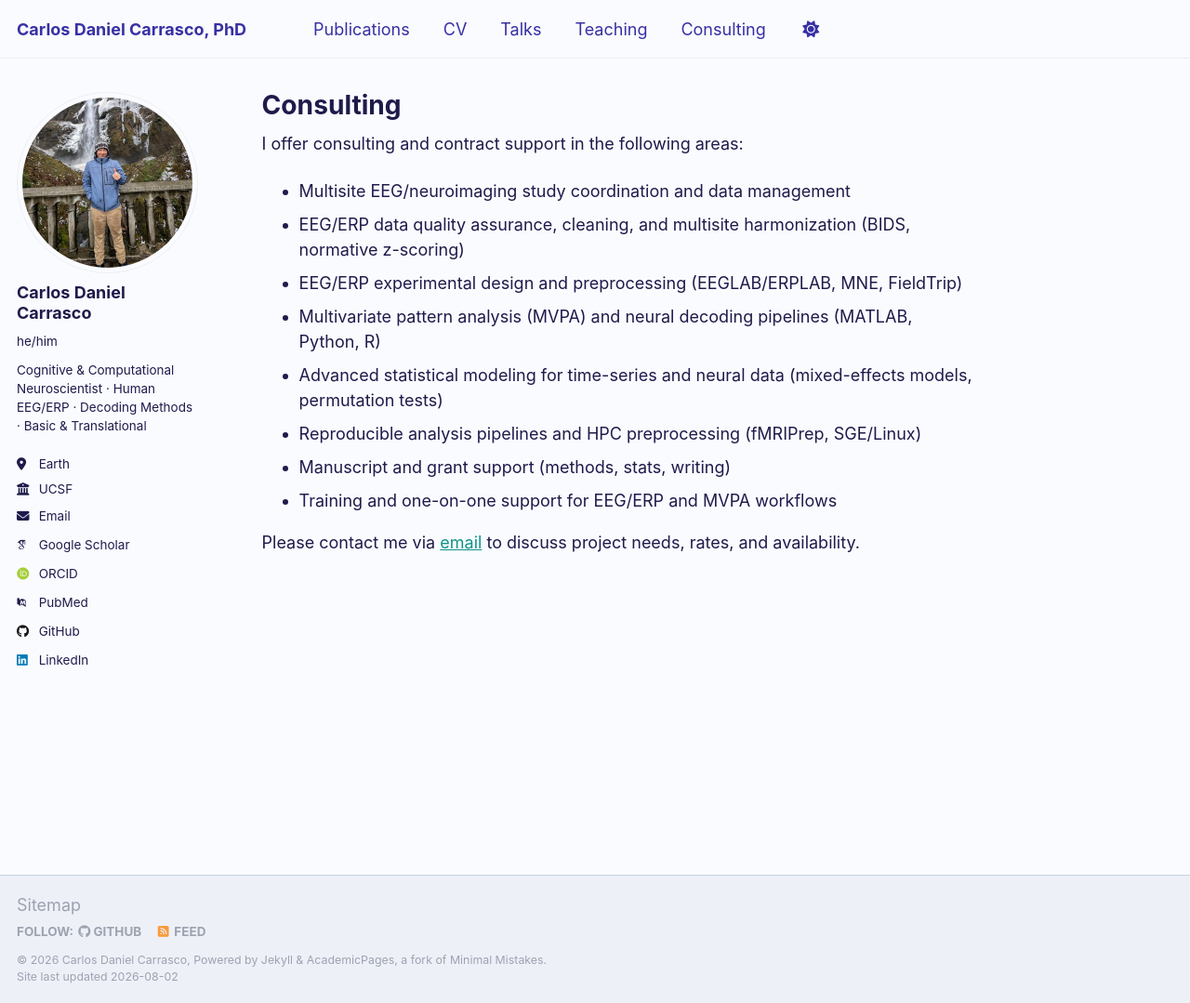
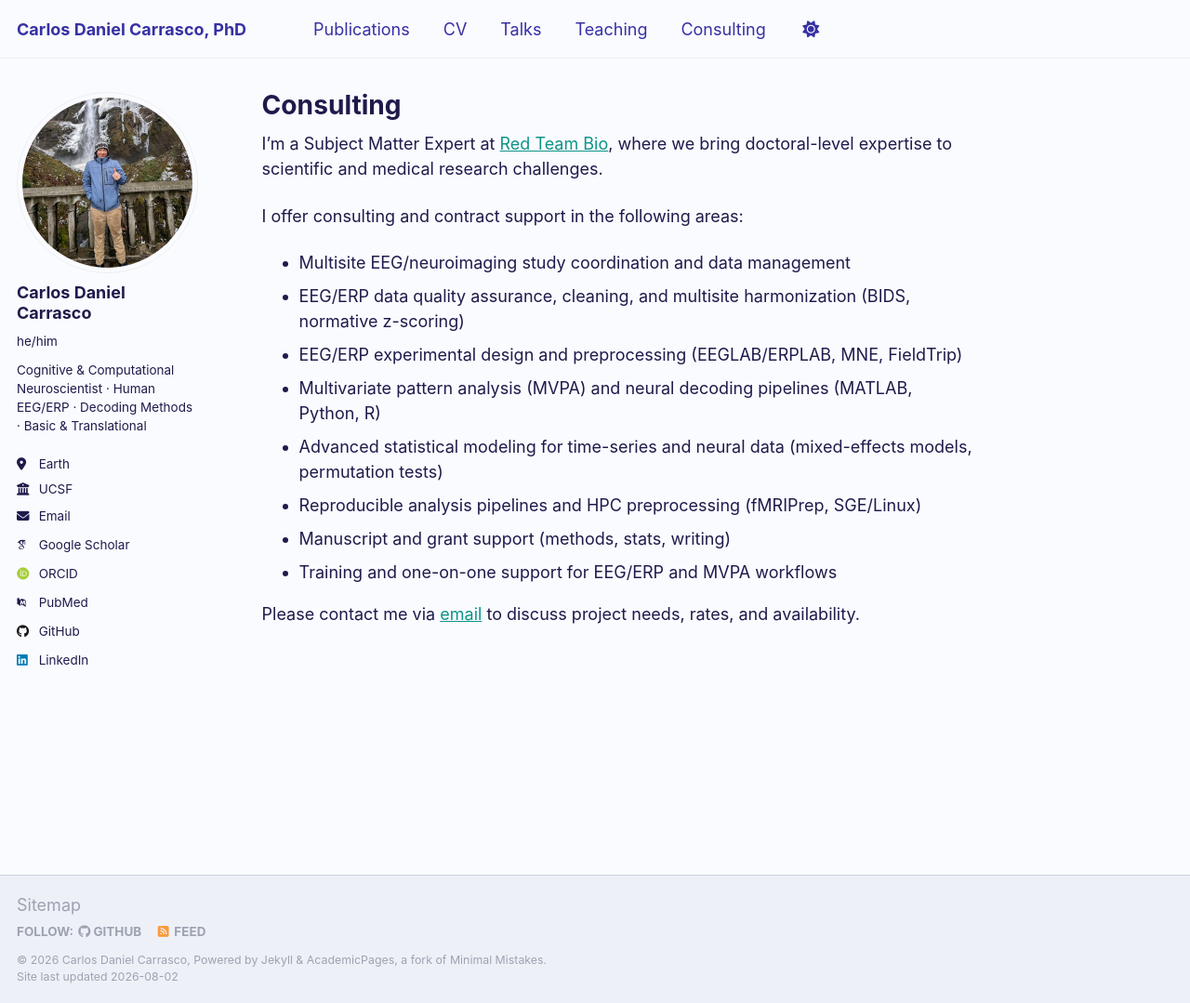
Before and after one commit to mojorisin24/mojorisin24.github.io, a Jekyll site: the page built from _pages/consulting.md, in a window 1280 px wide and 1079 px high. Shown: the whole window at 93% size. Built offline with Jekyll 4.4.1, drawn with Linux system fonts in a browser that asks for light colours; some web fonts are replaced.

Commit message:
redteambio
update

```diff
--- a/_pages/consulting.md
+++ b/_pages/consulting.md
@@ -4,6 +4,8 @@ title: "Consulting"
 permalink: /consulting/
 author_profile: true
 ---
+
+I'm a Subject Matter Expert at [Red Team Bio](https://www.redteambio.com), where we bring doctoral-level expertise to scientific and medical research challenges.
 
 I offer consulting and contract support in the following areas:
 
```
Also changed, not shown: 1 other file.
